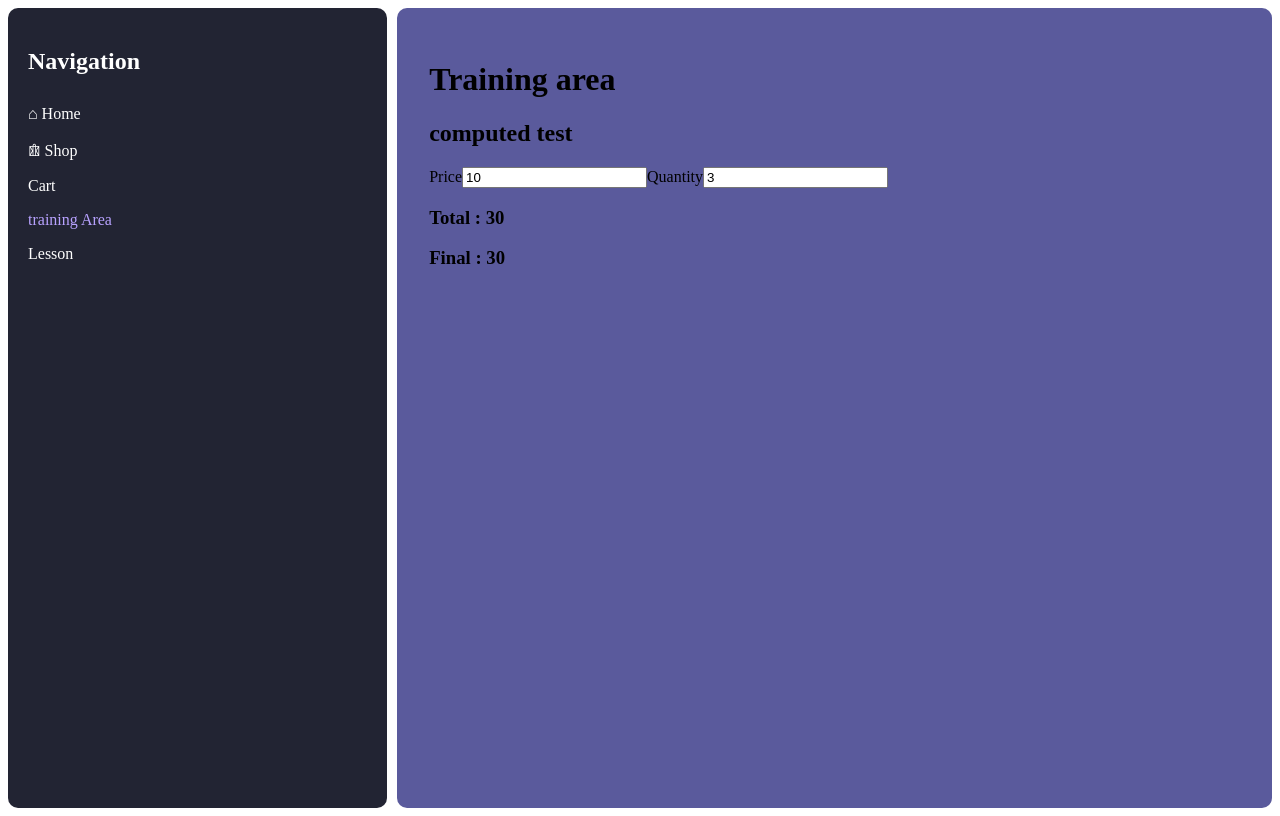
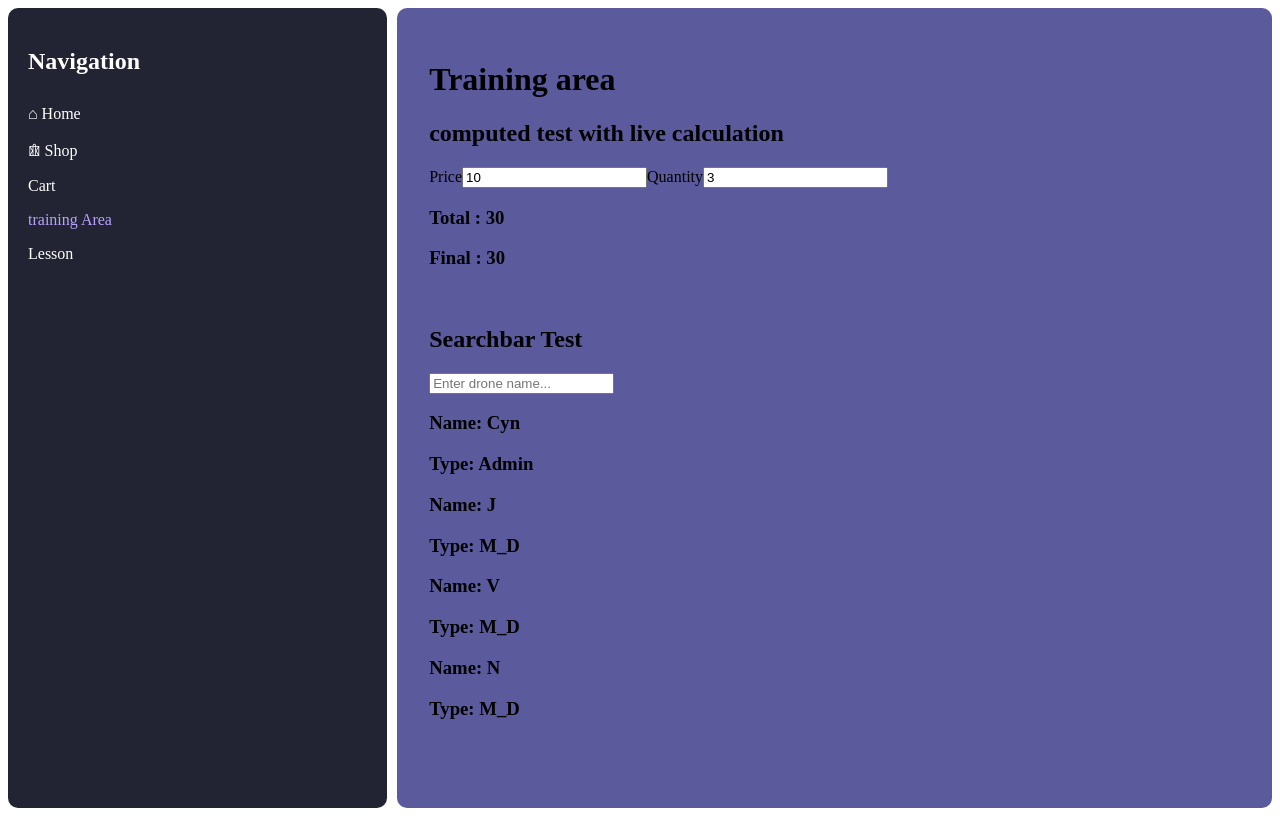
Before and after one commit to Nyups/Vue_fake_store, a Vue app in the folder front-end/: page /training in a window 1280 px wide. Built offline with nearby package versions, Linux system fonts and the light colour scheme.

Commit message:
Finished computed lesson and search bar

```diff
--- a/front-end/src/views/shop_view.vue
+++ b/front-end/src/views/shop_view.vue
@@ -54,7 +54,6 @@ async function fetchProducts(categoryName) {
   }
 }
 
-
 // Computed area for the Search Bar
 // const searchFilter = computed (() => {
 //   return products.value.title.filter(product =>
@@ -71,7 +70,6 @@ const searchFilter = computed(() => {
     )
   )
 })
-
 
 
 
--- a/front-end/src/views/training_area.vue
+++ b/front-end/src/views/training_area.vue
@@ -1,6 +1,6 @@
 <script setup>
 import { ref, computed } from 'vue';
-
+// Calculation test
 const price = ref(10)
 const quantity = ref(3)
 
@@ -8,12 +8,28 @@ const totalPrice = computed(() => {
     return price.value * quantity.value
 })
 
-
-
 const finalPrice = computed(() => {
 return totalPrice.value > 100 ?  totalPrice.value * 0.9 :  totalPrice.value
 })
 
+
+// Searchbar test
+const query = ref('')
+
+const drones = ref([
+    {id: 0,name: 'Cyn',type: 'Admin'},
+    {id: 1,name: 'J',type: 'M_D'},
+    {id: 2,name: 'V',type: 'M_D'},
+    {id: 3,name: 'N',type: 'M_D'}
+])
+
+const droneFilter = computed(() => {
+    return drones.value.filter(drone => // We filter and access the base drones array
+    drone.name.toLowerCase().includes( // then we access the name properties and use include to compare them with the search query
+    query.value.trim().toLocaleLowerCase() // Query value in lowercase
+    )
+   )
+})
 
 </script>
 
@@ -22,8 +38,8 @@ return totalPrice.value > 100 ?  totalPrice.value * 0.9 :  totalPrice.value
         <h1>Training area</h1>
     </div>
 
-    <div class="exercise">
-        <h2>computed test</h2>
+    <div class="calculation_test">
+        <h2>computed test with live calculation</h2>
 
         <label for="price">Price</label>
         <input v-model.number="price" id="price" type="number">
@@ -34,6 +50,24 @@ return totalPrice.value > 100 ?  totalPrice.value * 0.9 :  totalPrice.value
         <h3>Total : {{ totalPrice }}</h3>
         <h3>Final : {{ finalPrice }} </h3>
     </div>
+    <br>
+
+    <div class="searchbar_test">
+        <h2>Searchbar Test</h2>
+        <input type="text"
+        v-model="query"
+        placeholder="Enter drone name..."/>
+
+        <div class="drone_id"
+         v-for="drone in droneFilter"
+         :key="drone.id"
+        >
+        <h3>Name: {{ drone.name }}</h3>
+        <h3>Type: {{ drone.type }}</h3>
+        </div>
+
+    </div>
+
 </template>
 
 <style scoped></style>
```
